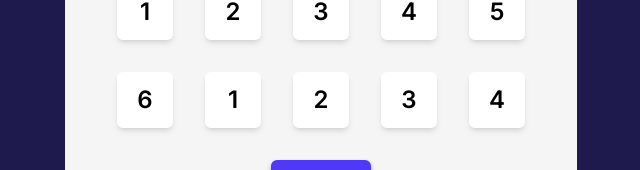
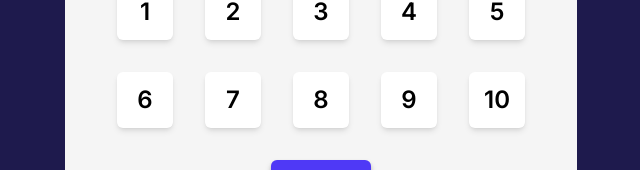
Before and after one commit to iviktorry/tenzies-game, a React (Vite) app: page / in a window 1280 px wide. Shown: the part 384-554 px from the top of the page, without its empty margins (319-959 px from the left). Built offline with nearby package versions, Linux system fonts and the light colour scheme.

Commit message:
refactor: change hardcore component calls to map()

```diff
--- a/src/components/Main.jsx
+++ b/src/components/Main.jsx
@@ -11,16 +11,10 @@ export default function Main() {
         </p>
       </div>
       <section className="grid grid-cols-2 gap-y-4 gap-x-12 sm:gap-8 sm:grid-cols-5 ">
-        <DiceButton number="1" />
-        <DiceButton number="2" />
-        <DiceButton number="3" />
-        <DiceButton number="4" />
-        <DiceButton number="5" />
-        <DiceButton number="6" />
-        <DiceButton number="1" />
-        <DiceButton number="2" />
-        <DiceButton number="3" />
-        <DiceButton number="4" />
+        {Array.from({ length: 10 }).map((_, index) => (
+          <DiceButton key={index + 1} number={index + 1} />
+        ))}
+        {}
       </section>
       <button className="px-8 py-2 rounded-md shadow-md shadow-neutral-400 font-semibold text-white bg-indigo-600">
         Roll
```
